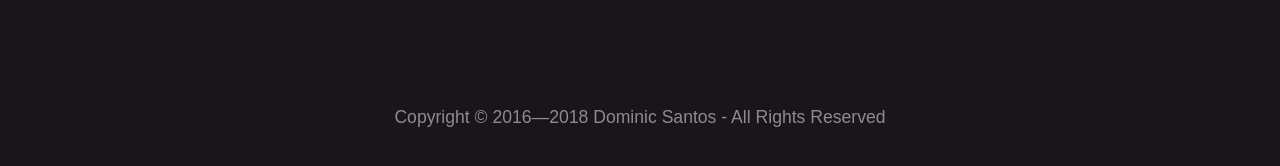
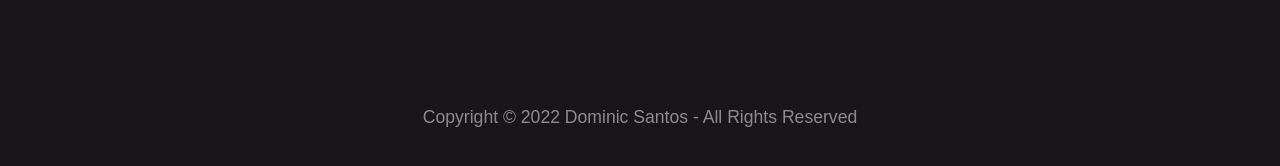
Before and after one commit to davesantos/dominicsantos, a Jekyll site: the page built from index.html, in a window 1280 px wide and 900 px high, scrolled down 10953 px. Shown: the part 688-854 px from the top of the window. Built offline with Jekyll 4.4.1, drawn with Linux system fonts in a browser that asks for light colours.

Commit message:
Fix date bottom

```diff
--- a/_includes/footer.html
+++ b/_includes/footer.html
@@ -1,6 +1,6 @@
 <footer class="footer">
 
-  <p>Copyright &copy; 2016—2018 {{ site.title }} - All Rights Reserved</p>
+  <p>Copyright &copy; 2022 {{ site.title }} - All Rights Reserved</p>
 
 </footer>
 
```
